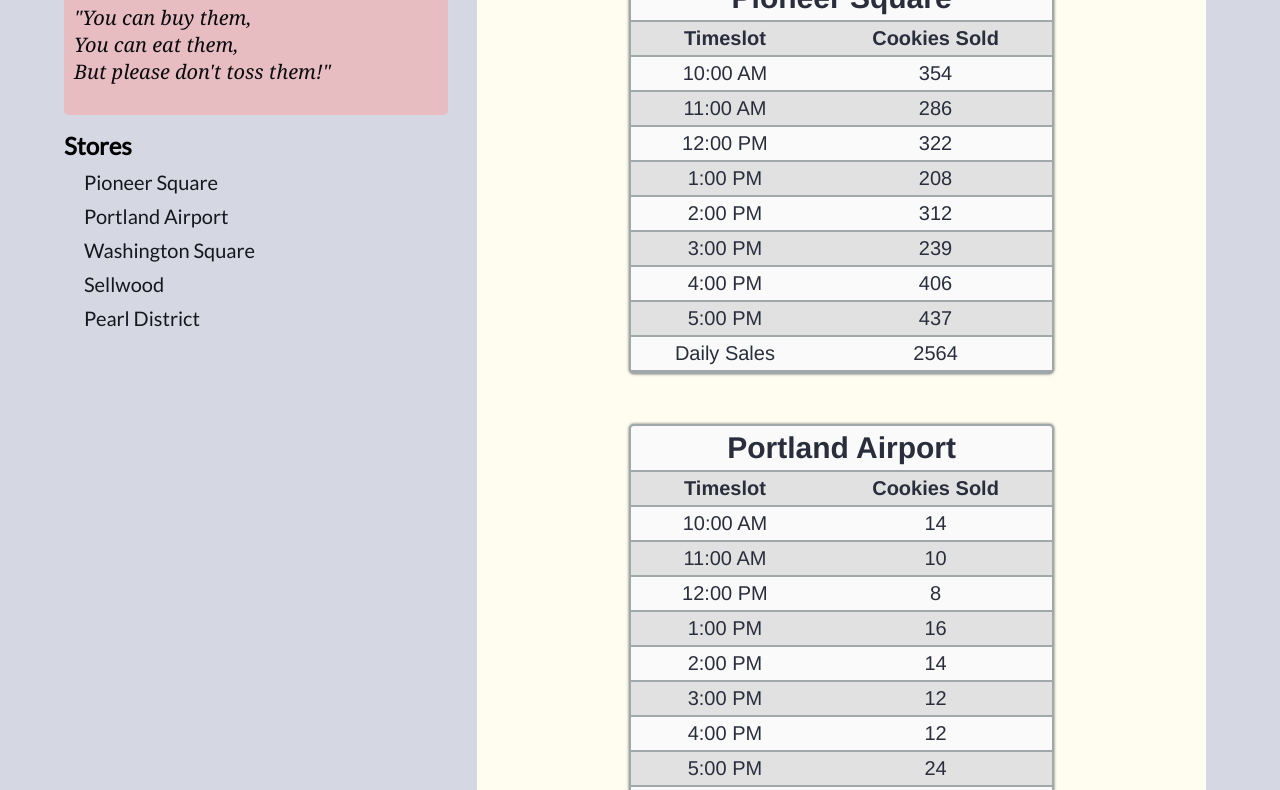
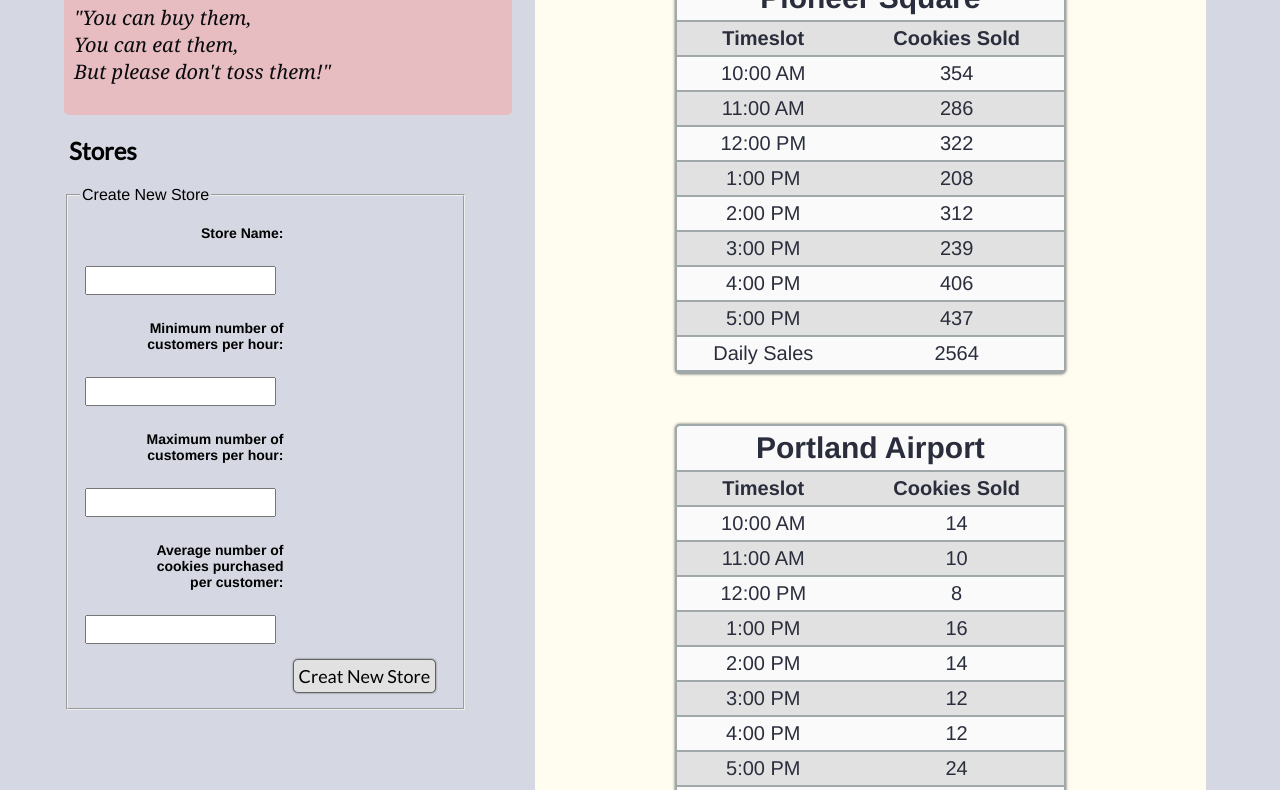
Before and after one commit to DrewStock/cookie-stand, a plain HTML site: page index.html in a window 1280 px wide. Shown: the part 106-896 px from the top of the page. Drawn offline with Linux system fonts and the light colour scheme.

Commit message:
added form to index.html for user to enter store object properties and create new store

```diff
--- a/index.html
+++ b/index.html
@@ -16,22 +16,39 @@
         <ul class="main-nav">
           <li id="stores">Stores</li>
             <ul class="stores-nav">
-              <li><a href="#PS">Pioneer Square</a></li>
-              <li><a href="#PA">Portland Airport</a></li>
-              <li><a href="#WS">Washington Square</a></li>
-              <li><a href="#SW">Sellwood</a></li>
-              <li><a href="#PD">Pearl District</a></li>
+              <li><a href="#Pioneer Square">Pioneer Square</a></li>
+              <li><a href="#Portland Airport">Portland Airport</a></li>
+              <li><a href="#Washington Square">Washington Square</a></li>
+              <li><a href="#Sellwood">Sellwood</a></li>
+              <li><a href="#Pearl District">Pearl District</a></li>
             </ul><!-- class="stores-nav" -->
           </li><!-- id="stores" -->
         </ul><!-- class="main-nav"-->
       </nav>
+      <div class="wrapper-form">
+        <section id="form-new_store">
+          <form>
+            <fieldset>
+              <legend>Create New Store</legend>
+              <label class="labels" for="newStoreName">Store Name:</label>
+              <input type="text" id="newStoreName" name="store"><br />
+              <label class="labels" for="newCustomerMinimum">Minimum number of customers per hour:</label><br />
+              <input type="text" id="newCustomerMinimum" name="minimum"><br />
+              <label class="labels" for="newCustomerMaximum">Maximum number of customers per hour:</label><br />
+              <input type="text" id="newCustomerMaximum" name="maximum"><br />
+              <label class="labels" for="newAverageCookies">Average number of cookies purchased per customer:</label><br />
+              <input type="text" id="newAverageCookies" name="average"><br />
+              <input class="button" type="button" value="Creat New Store" onclick="userForm(this.form)">
+            </fieldset>
+          </form>
+        </section>
+      </div><!-- class="wrapper-form" -->
     </div><!-- class="wrapper-header_and_nav"   -->
     <div class="wrapper-stores">
       <section id="stores-section">
       </section><!-- id="stores-section" -->
     </div><!-- class="wrapper-stores" -->
-      <footer>
-      </footer>
+      <footer></footer>
     <script type="text/javascript" src="salmon-cookies-constructor.js"></script>
   </body>
 </html>
--- a/salmon-cookies-constructor.js
+++ b/salmon-cookies-constructor.js
@@ -1,8 +1,7 @@
 
 // Object constructor function
-var SalmonCookieStore = function(storeName, storeId, customerMin, customerMax, customerCookieAvg) {
+var SalmonCookieStore = function(storeName, customerMin, customerMax, customerCookieAvg) {
   this.storeName = storeName;
-  this.storeId = storeId;
   this.customerMin = customerMin;
   this.customerMax = customerMax;
   this.customerCookieAvg = customerCookieAvg;
@@ -30,10 +29,10 @@ var SalmonCookieStore = function(storeName, storeId, customerMin, customerMax, c
   this.addInfo = function() {
     var positionSS = document.getElementById("stores-section");
     var newTable = document.createElement("table");
-    newTable.id = this.storeId;
+    newTable.id = this.storeName;
     positionSS.appendChild(newTable);
     // Creates table header
-    var table = document.getElementById(this.storeId);
+    var table = document.getElementById(this.storeName);
     var tableHeader = document.createElement("tr");
     var tableHeaderCell = document.createElement("th");
     tableHeaderCell.setAttribute("colspan", "2");
@@ -79,13 +78,23 @@ var SalmonCookieStore = function(storeName, storeId, customerMin, customerMax, c
   };
 };
 
+// Function to create new SalmonCookieStore from user data inputted into form. Function is called by onclick event of form input button, "Create New Store"
+function userForm(formData) {
+  var userAdd = new SalmonCookieStore(formData.store.value, parseInt(formData.minimum.value), parseInt(formData.maximum.value), parseInt(formData.average.value));
+  console.log(userAdd);
+  userAdd.generateRandom();
+  userAdd.cookiesPerHour();
+  userAdd.dailyCookies();
+  userAdd.addInfo();
+};
+
 // Create array 'chain' to store the properties of each store location
 var chain = [
-  new SalmonCookieStore("Pioneer Square", "PS", 17, 88, 5.2),
-  new SalmonCookieStore("Portland Airport", "PA", 6, 24, 1.2),
-  new SalmonCookieStore("Washington Square", "WS", 11, 38, 1.9),
-  new SalmonCookieStore("Sellwood", "SW", 20, 48, 3.3),
-  new SalmonCookieStore("Pearl District", "PD", 3, 24, 2.6),
+  new SalmonCookieStore("Pioneer Square", 17, 88, 5.2),
+  new SalmonCookieStore("Portland Airport", 6, 24, 1.2),
+  new SalmonCookieStore("Washington Square", 11, 38, 1.9),
+  new SalmonCookieStore("Sellwood", 20, 48, 3.3),
+  new SalmonCookieStore("Pearl District", 3, 24, 2.6),
 ];
 
 // Loop through the 'chain' array to call functions
--- a/style.css
+++ b/style.css
@@ -1,3 +1,4 @@
+
 body {
   background-color: rgb(213, 215, 226);
   width: 90%;
@@ -6,7 +7,7 @@ body {
 
 .wrapper-header_and_nav {
   position: fixed;
-  width: 30%;
+  width: 35%;
 }
 
 .wrapper-stores {
@@ -14,7 +15,7 @@ body {
   margin: auto;
   color: rgb(42, 45, 60);
   float: right;
-  width: 65%;
+  width: 60%;
   margin-top: 10px;
 }
 
@@ -54,6 +55,7 @@ h1,h2,h3 {
 #stores {
   font-weight: bold;
   font-size: 24px;
+  padding: 5px;
 }
 
 .main-nav {
@@ -67,12 +69,17 @@ h1,h2,h3 {
   list-style: none;
   font-family: 'Lato', sans-serif;
   padding: 0 15px;
+  display: none;
+}
+
+ul:hover .stores-nav {
+  display: block;
 }
 
 a:hover {
   background-color: rgba(243, 243, 243, 1);
   text-decoration: underline;
-  border: 1px solid #a0a8aa;
+  border: 1px solid rgba(243, 243, 243, 1);
   border-radius: 5px;
 }
 
@@ -137,3 +144,42 @@ th {
   font-family: Georgia, serif;
   color: rgb(10, 11, 15);
 }
+
+.wrapper-form {
+  font-family: Helvetica, sans-serif;
+  width: 90%;
+}
+
+label, input {
+  margin: 10px 5px;
+  padding: 5px;
+}
+
+
+.labels {
+  font-size: 14px;
+  float: left;
+  font-weight: bold;
+  text-align: right;
+  width: 40%;
+  margin-left: 50px;
+}
+
+.button {
+  font-family: 'Lato', sans-serif;
+  font-size: 18px;
+  background-color: rgb(225, 225, 225);
+  border: 1px solid #606361;
+  padding: 5px 5px;
+  margin: 5px 15px;
+  border-radius: 5px;
+  float: right;
+  box-shadow: 0 0 2px hsla(0,0%,20%,0.75);
+}
+
+#stores:hover {
+  background-color: rgba(243, 243, 243, 1);
+  border: 1px solid rgba(243, 243, 243, 1);
+  border-radius: 5px;
+  padding: 5px;
+}
```
Also changed, not shown: 1 other file.
